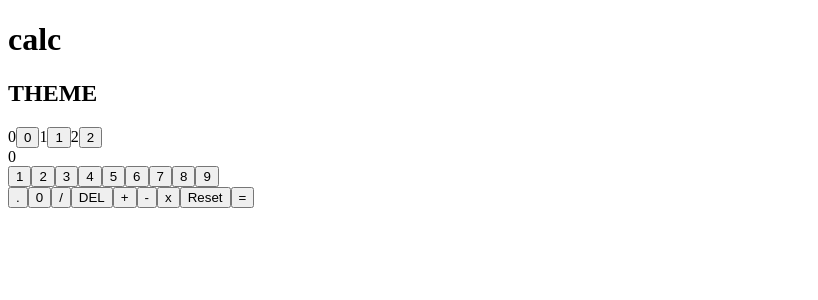
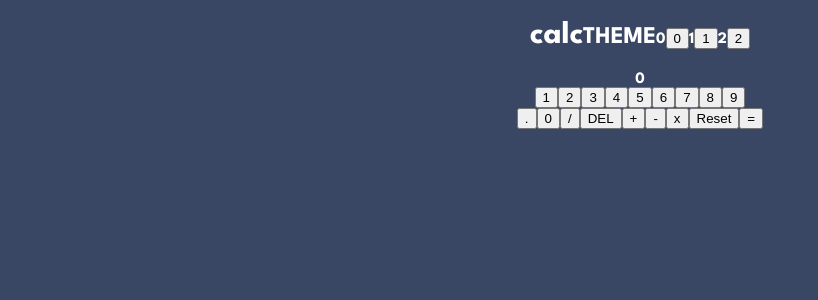
Before and after one commit to pandaCarol/calculator, a React (Create React App) app: page / in a window 1280 px wide. Shown: the top 300 px of the page, without its empty margins (0-818 px from the left). Built offline with nearby package versions, Linux system fonts and the light colour scheme.

Commit message:
start to work in scss parts -> builded a scss library, modified body and .root parts

```diff
--- a/src/App.js
+++ b/src/App.js
@@ -104,7 +104,7 @@ function App() {
   }
 
   return (
-    <div className="App">
+    <div className="app">
       <Headers />
       <Outputs result={result} inputNum={outputs}/>
       <InputButtons onClick={(e) => handelClick(e)} />
--- a/src/app.scss
+++ b/src/app.scss
@@ -0,0 +1,2 @@
+@use "library";
+@use "index";
--- a/src/headers.js
+++ b/src/headers.js
@@ -1,4 +1,5 @@
 import React from "react";
+import "./headers.scss";
 
 const Models = () => {
     const emptArr = new Array(3).fill(0);
--- /dev/null
+++ b/src/headers.scss
@@ -0,0 +1,11 @@
+@use "index";
+
+.app header {
+    & >* {
+        display: inline-block;
+    }
+
+
+
+
+}
--- a/src/index.scss
+++ b/src/index.scss
@@ -0,0 +1,93 @@
+@use "library";
+@import url('https://fonts.googleapis.com/css2?family=League+Spartan:wght@700&display=swap');
+
+// font
+$font-family: 'League Spartan', sans-serif;
+$font-size-numbers: 32px;
+
+
+
+//Backgrounds
+
+$main-background: hsl(222, 26%, 31%);//Very dark desaturated blue
+$toggle-background-keypad-background:hsl(223, 31%, 20%); //Very dark desaturated blue ():
+$screen-background: hsl(224, 36%, 15%); //Very dark desaturated blue
+
+//Keys
+$key-background: hsl(225, 21%, 49%); //Desaturated dark blue
+$key-shadow: hsl(224, 28%, 35%); //Desaturated dark blue
+$red-key-background-toggle: hsl(6, 63%, 50%);
+$dark-red-key-shadow: hsl(6, 70%, 34%);
+
+$light-grayish-orange-key-background: hsl(30, 25%, 89%);
+$grayish-orange-key-shadow: hsl(28, 16%, 65%);
+
+//Text
+
+$verydark-grayish-blue: hsl(221, 14%, 31%);
+$white: hsl(0, 0%, 100%);
+
+//Theme 2
+/*
+
+#### Backgrounds
+
+- Light gray (main background): hsl(0, 0%, 90%)
+- Grayish red (toggle background, keypad background): hsl(0, 5%, 81%)
+- Very light gray (screen background): hsl(0, 0%, 93%)
+
+#### Keys
+
+- Dark moderate cyan (key background): hsl(185, 42%, 37%)
+- Very dark cyan (key shadow): hsl(185, 58%, 25%)
+
+- Orange (key background, toggle): hsl(25, 98%, 40%)
+- Dark orange (key shadow): hsl(25, 99%, 27%)
+
+- Light grayish yellow (key background): hsl(45, 7%, 89%)
+- Dark grayish orange (key shadow): hsl(35, 11%, 61%)
+
+#### Text
+
+- Very dark grayish yellow: hsl(60, 10%, 19%)
+- White (text): hsl(0, 0%, 100%)
+
+### Theme 3
+
+#### Backgrounds
+
+- Very dark violet (main background): hsl(268, 75%, 9%)
+- Very dark violet (toggle background, keypad background, screen background): hsl(268, 71%, 12%)
+
+#### Keys
+
+- Dark violet (key background): hsl(281, 89%, 26%)
+- Vivid magenta (key shadow): hsl(285, 91%, 52%)
+
+- Pure cyan (key background, toggle): hsl(176, 100%, 44%)
+- Soft cyan (key shadow): hsl(177, 92%, 70%)
+
+- Very dark violet (key background): hsl(268, 47%, 21%)
+- Dark magenta (key shadow): hsl(290, 70%, 36%)
+
+#### Text
+
+- Light yellow: hsl(52, 100%, 62%)
+- Very dark blue: hsl(198, 20%, 13%)
+- White (text): hsl(0, 0%, 100%)
+
+## Typography
+
+### Body Copy
+
+*/
+
+
+body {
+    @include library.box-initial($main-background,$white, $font-size-numbers, $font-family);
+    @include library.center-display;
+}
+
+.root {
+    min-width: 1440px;
+}
--- a/src/library.scss
+++ b/src/library.scss
@@ -0,0 +1,54 @@
+@mixin box-initial ($bg-color: white, $color: black, $size:18px, $font-family:$font-family){
+    box-sizing: border-box;
+    border: 0;
+    margin: 0;
+    background-color: $bg-color;
+    color: $color;
+    size: $size;
+    font-family: $font-family;
+}
+
+@mixin center-display {
+display: flex;
+justify-content: center;
+align-items: center;
+text-align: center;
+}
+
+@mixin font () {
+    font-size: $font-size;
+    font-weight: $font-weight-s;
+    font-family: $font-family;
+  }
+
+@mixin box-margin-padding ($margin: 0, $padding: 0){
+margin: $margin;
+padding: $padding;
+}
+
+  //background
+@mixin bg-img () {
+max-width: 100%;
+height: auto;
+background-repeat: no-repeat;
+}
+
+  //button
+@mixin button-img ($imglink, $width, $height){
+width: $width;
+height: $height;
+
+border: none;
+background: transparent;
+
+background-image: $imglink;
+background-repeat: no-repeat;
+}
+
+@mixin button-hover () {
+cursor: pointer;
+}
+
+@mixin container-inside-box {
+    @include index.box-margin-padding(1rem, 0);
+}
```
